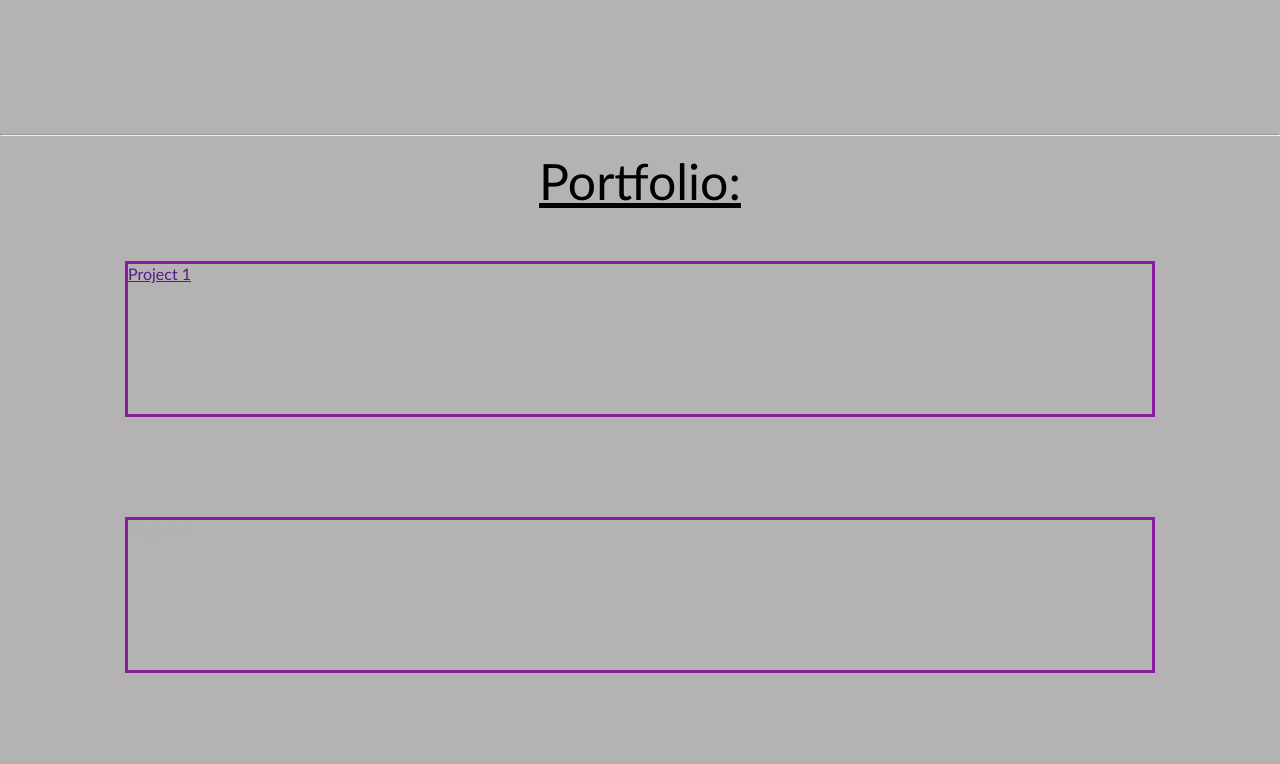
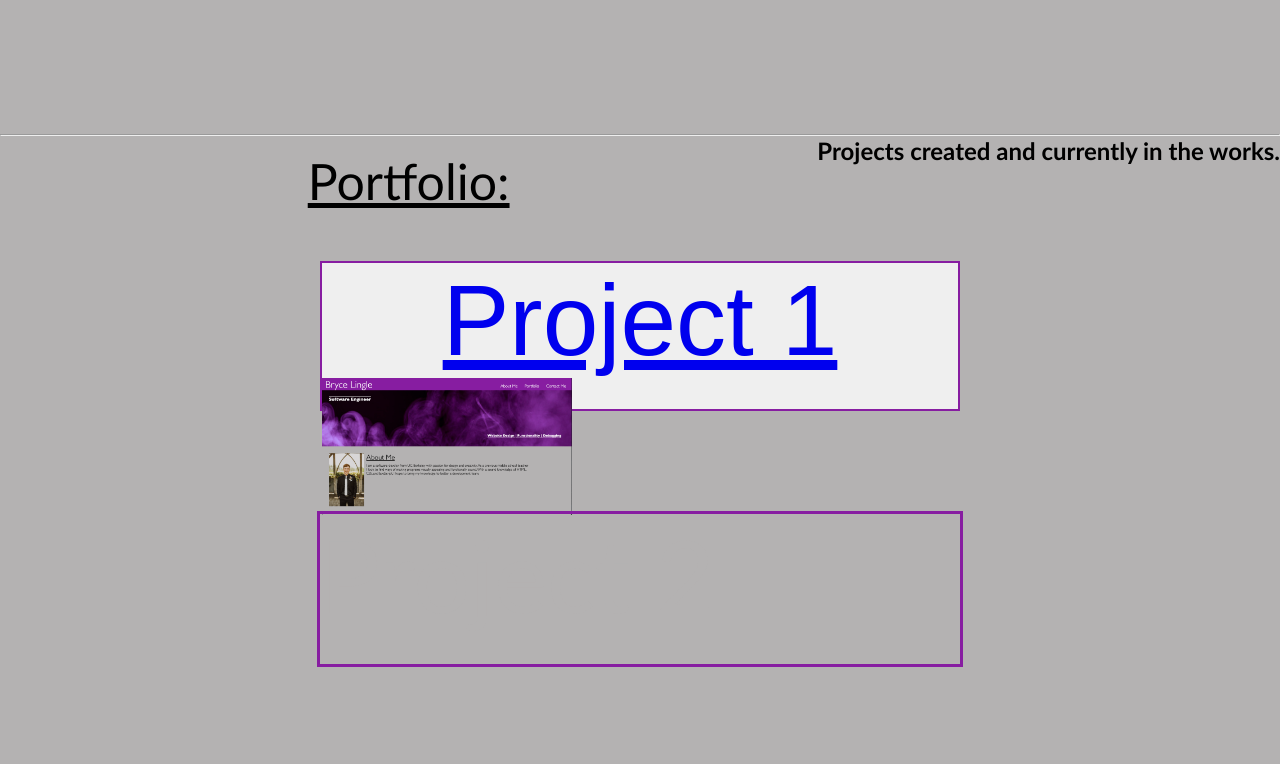
Before and after one commit to Bryce-Lingle/Beuatiful-Bold-Brave, a plain HTML site: page index.html in a window 1280 px wide. Shown: the part 860-1624 px from the top of the page. Drawn offline with Linux system fonts and the light colour scheme.

Commit message:
Some more changes, active link to project 1

```diff
--- a/assets/style.css
+++ b/assets/style.css
@@ -144,13 +144,14 @@ img{
 
 .portfolioContainer{
     display:flex;
-    flex: column;
     flex-wrap: wrap;
-    flex-flow: column wrap;
+    justify-content: space-evenly;
+    min-width: 100px;
+    flex-basis: 20%;
 }
 
 .projectBox1{
-    width:80%;
+    width:50%;
     height:150px;
     border-style: solid;
     border-color: rgb(135, 29, 161);
@@ -159,6 +160,11 @@ img{
     margin-right:auto;
     margin-top: 50px;
     margin-bottom: 50px;
+    font-size: 100px;
+}
+
+.button:active{
+    box-shadow: 2px 2px 5px;
 }
 
 
@@ -171,3 +177,8 @@ img{
     margin-right: auto;
     text-align: center;
 }
+
+.h2portfolio{
+    text-align: center;
+    font-weight: 100;
+}
--- a/index.html
+++ b/index.html
@@ -37,7 +37,8 @@
 
         <section id="2" class="portfolioContainer">
             <h1 class="h1portfolio">Portfolio:</h1>
-                <div class="projectBox1"><a href="">Project 1</a></div>
+            <h2>Projects created and currently in the works.</h2>
+                <button class="projectBox1"><a href="https://bryce-lingle.github.io/Beuatiful-Bold-Brave/">Project 1<img src="assets/Screen Shot 2023-05-13 at 23.17.59.png"></a></button>
                 <div class="projectBox1">Project 2</div>
                 <div class="projectBox1">Project 3</div>
                 <div class="projectBox1">Project 4</div>
```
Also changed, not shown: assets/Screen Shot 2023-05-13 at 23.17.59.png (added).
